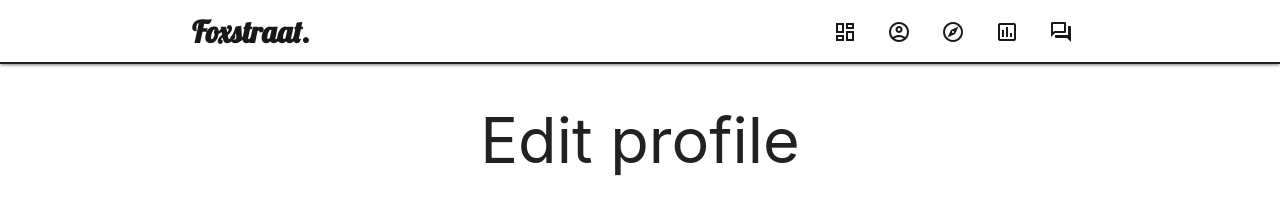
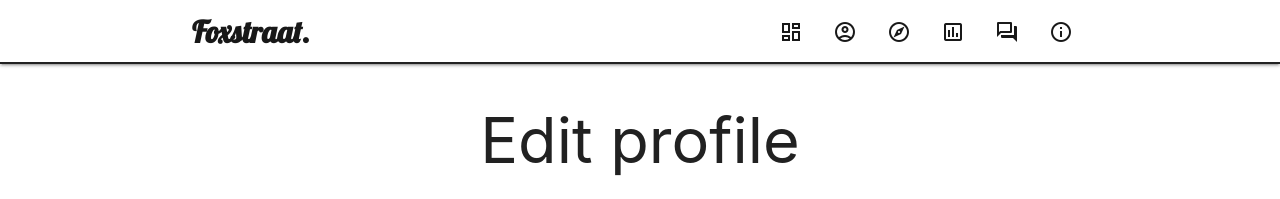
Before and after one commit to KeloDraken/foxstraat, a Django app: page /u/edit/ in a window 1280 px wide. Shown: the top 199 px of the page. Run offline with Django 3.2, Linux system fonts and the light colour scheme; a user stored in the database is signed in; parts of the project's set-up code (start-up, migrations or seed data) failed here and were passed over.

Commit message:
Add about page route to navbar

```diff
--- a/config/urls.py
+++ b/config/urls.py
@@ -26,12 +26,13 @@ from core.accounts.views import (
     get_user_profile,
 )
 
-from core.views import index
+from core.views import about, index
 
 urlpatterns = [
     path('admin/', admin.site.urls),
 
     path('', index, name='index'),
+    path('about/', about, name='about'),
 
     # User main profile
     path('<username>/', get_user_profile, name='get-user-profile'),
--- a/templates/components/navbar.html
+++ b/templates/components/navbar.html
@@ -48,6 +48,13 @@ nav {
                             </span>
                         </a>
                     </li>
+                    <li title="About Foxstraat">
+                        <a href="{% url 'about' %}">
+                            <span class="material-icons-outlined">
+                                info
+                            </span>
+                        </a>
+                    </li>
                     <!-- <li title="Foxstraat Selekt">
                         <a href="#">
                             <span class="material-icons-outlined">
```
Also changed, not shown: core/views.py (+7 -3 lines), db.sqlite3.
